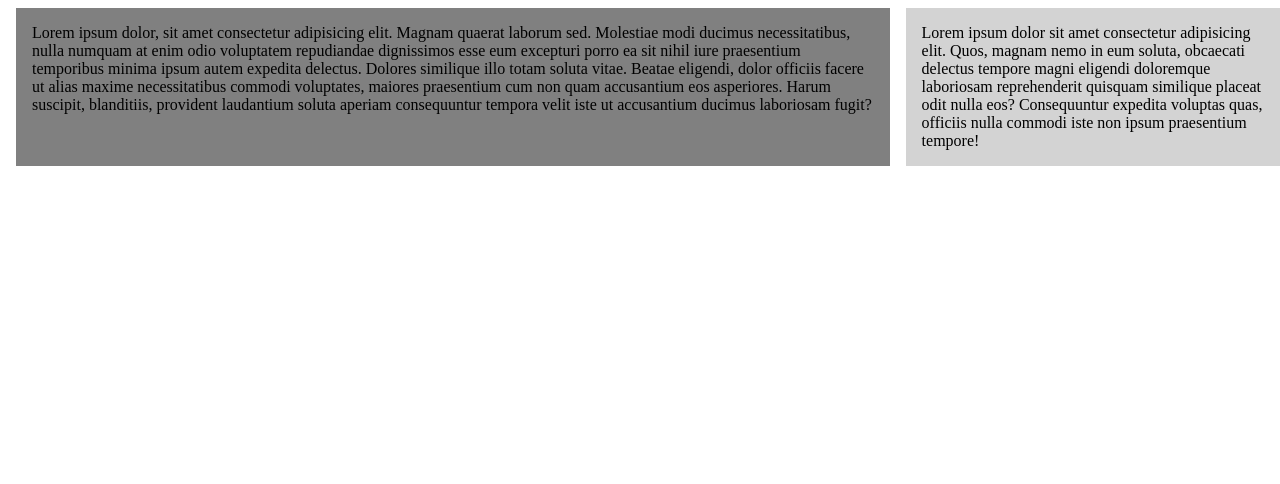
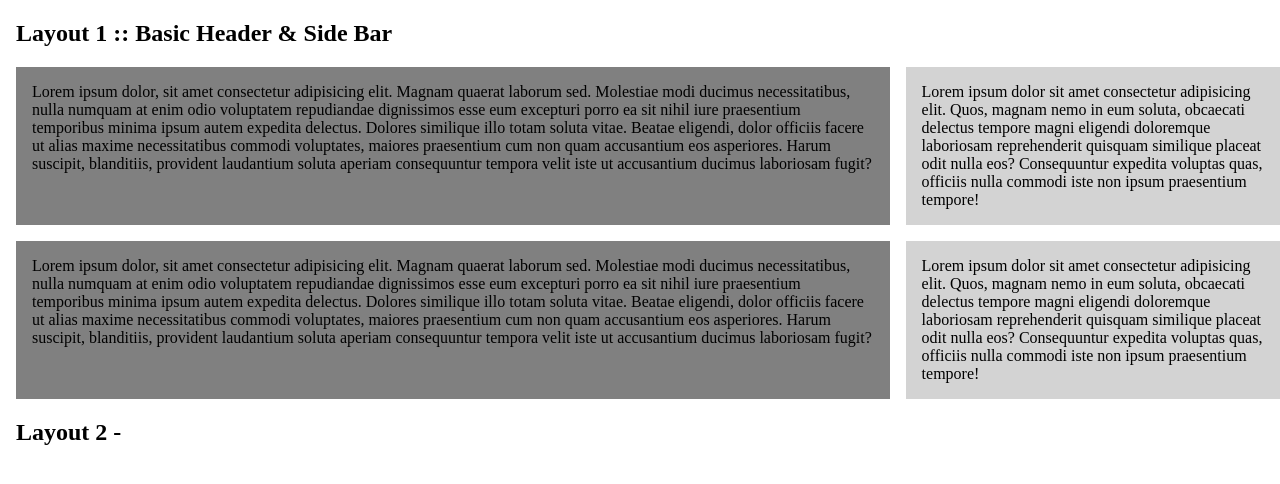
Before and after one commit to niharika293/Css-grid-Layouts, an Angular app: page / in a window 1280 px wide. Shown: the top 484 px of the page. Built offline with nearby package versions, Linux system fonts and the light colour scheme.

Commit message:
Dividing the layout into 2 rows

```diff
--- a/src/app/app.component.html
+++ b/src/app/app.component.html
@@ -7,6 +7,7 @@
 </head>
 <body>
   <!-- Layout 1 : Basic Header & Side bar -->
+  <h2>Layout 1 :: Basic Header & Side Bar </h2>
   <div class="wrapper">
     <div>
       Lorem ipsum dolor, sit amet consectetur adipisicing elit. Magnam quaerat laborum sed. Molestiae modi ducimus necessitatibus, nulla numquam at enim odio voluptatem repudiandae dignissimos esse eum excepturi porro ea sit nihil iure praesentium temporibus minima ipsum autem expedita delectus. Dolores similique illo totam soluta vitae. Beatae eligendi, dolor officiis facere ut alias maxime necessitatibus commodi voluptates, maiores praesentium cum non quam accusantium eos asperiores. Harum suscipit, blanditiis, provident laudantium soluta aperiam consequuntur tempora velit iste ut accusantium ducimus laboriosam fugit?
@@ -14,7 +15,14 @@
     <div>
       Lorem ipsum dolor sit amet consectetur adipisicing elit. Quos, magnam nemo in eum soluta, obcaecati delectus tempore magni eligendi doloremque laboriosam reprehenderit quisquam similique placeat odit nulla eos? Consequuntur expedita voluptas quas, officiis nulla commodi iste non ipsum praesentium tempore!
     </div>
+    <div>
+      Lorem ipsum dolor, sit amet consectetur adipisicing elit. Magnam quaerat laborum sed. Molestiae modi ducimus necessitatibus, nulla numquam at enim odio voluptatem repudiandae dignissimos esse eum excepturi porro ea sit nihil iure praesentium temporibus minima ipsum autem expedita delectus. Dolores similique illo totam soluta vitae. Beatae eligendi, dolor officiis facere ut alias maxime necessitatibus commodi voluptates, maiores praesentium cum non quam accusantium eos asperiores. Harum suscipit, blanditiis, provident laudantium soluta aperiam consequuntur tempora velit iste ut accusantium ducimus laboriosam fugit?
+    </div>
+    <div>
+      Lorem ipsum dolor sit amet consectetur adipisicing elit. Quos, magnam nemo in eum soluta, obcaecati delectus tempore magni eligendi doloremque laboriosam reprehenderit quisquam similique placeat odit nulla eos? Consequuntur expedita voluptas quas, officiis nulla commodi iste non ipsum praesentium tempore!
+    </div>
   </div>
+  <h2>Layout 2 - </h2>
 </body>
 </html>
 <router-outlet></router-outlet>
--- a/src/app/app.component.scss
+++ b/src/app/app.component.scss
@@ -2,6 +2,7 @@
     display: grid;
     grid-template-columns: 70% 30%;
     grid-column-gap: 1em;
+    grid-row-gap: 1em;
     div{
         padding: 1em;
         background-color: lightgrey;
```
